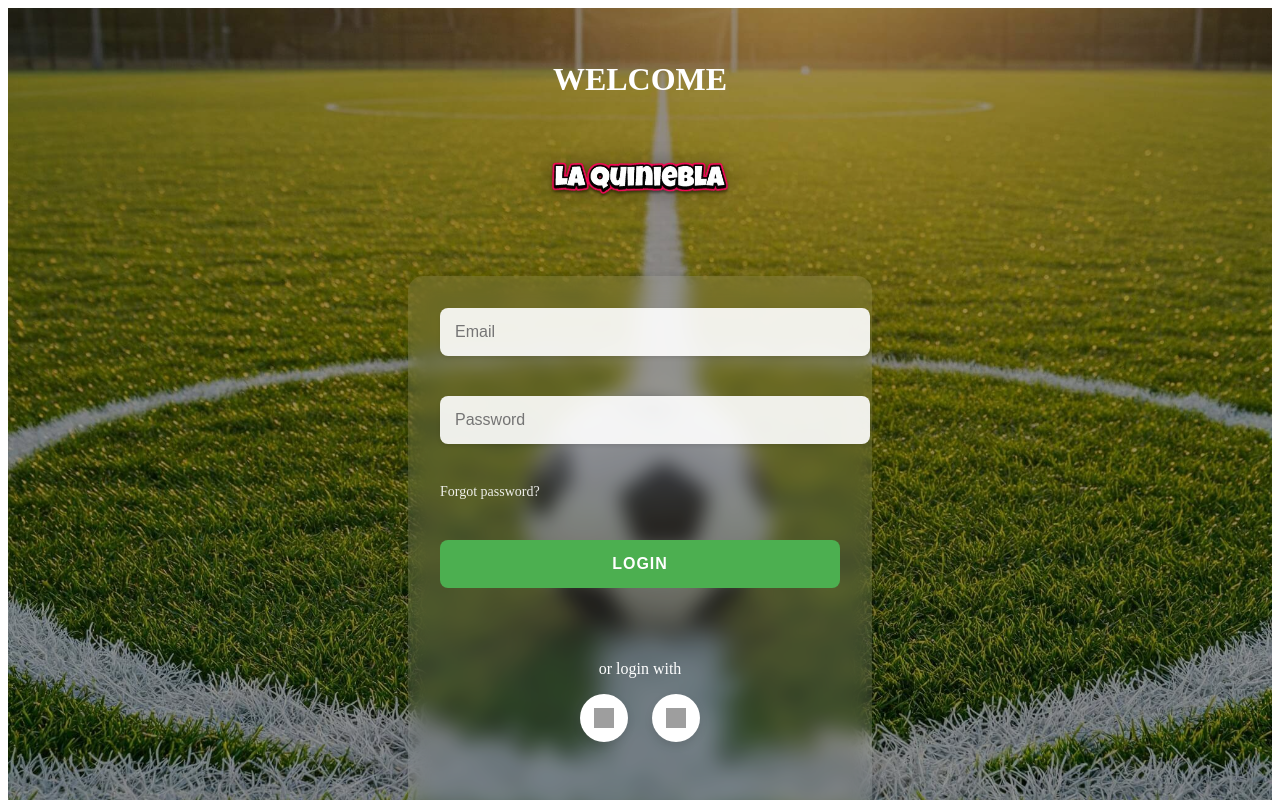
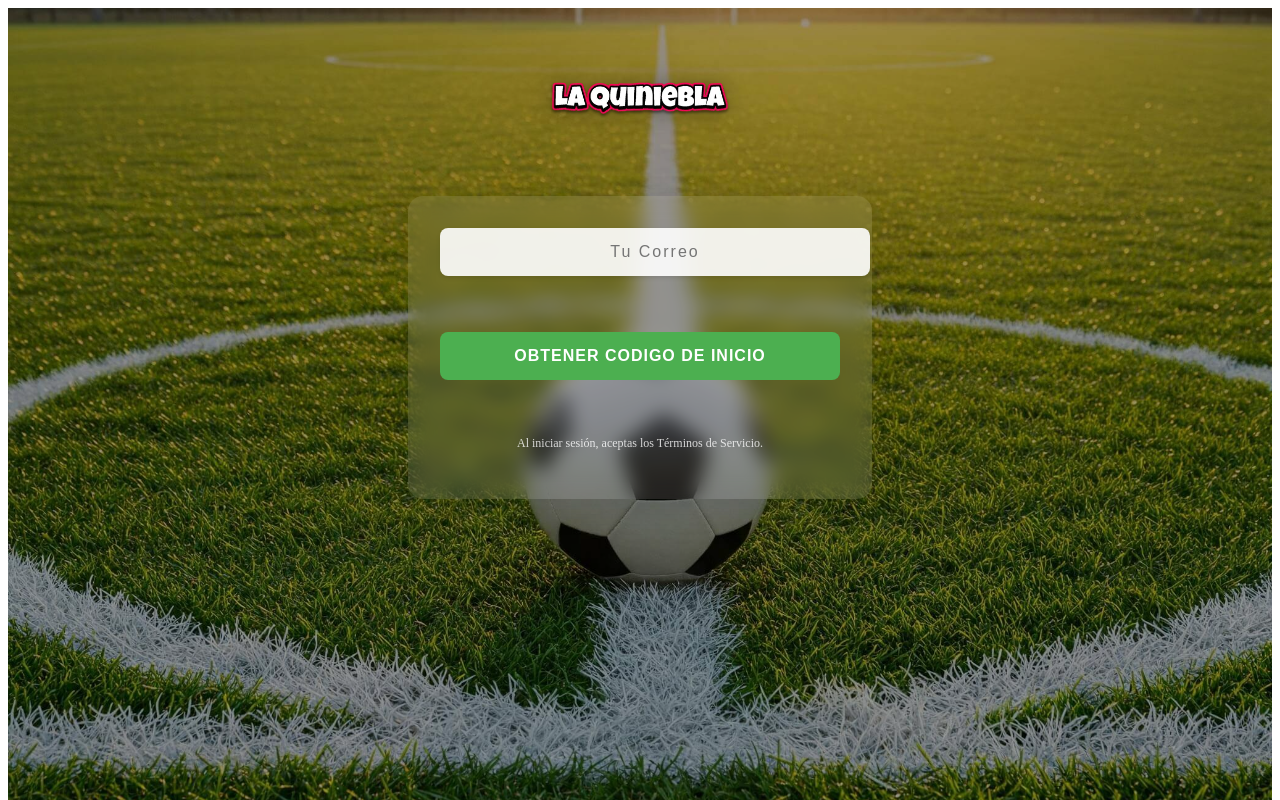
Before and after one commit to chubuntuarc/la-quiniebla-mx, a Next.js app: page /login in a window 1280 px wide. Shown: the top 800 px of the page. Built offline with nearby package versions, Linux system fonts and the light colour scheme; grey boxes are pictures that could not be loaded.

Commit message:
Login code screen

```diff
--- a/components/LoginScreen.jsx
+++ b/components/LoginScreen.jsx
@@ -5,12 +5,36 @@ import styles from './LoginScreen.module.css';
 
 const LoginScreen = () => {
   const [email, setEmail] = useState('');
-  const [password, setPassword] = useState('');
+  const [code, setCode] = useState('');
+  const [codeSent, setCodeSent] = useState(false);
   const [error, setError] = useState('');
   const [isLoading, setIsLoading] = useState(false);
   const router = useRouter();
 
-  const handleLogin = async (e) => {
+  const handleRequestCode = async (e) => {
+    e.preventDefault();
+    setError('');
+    setIsLoading(true);
+
+    try {
+      const result = await signIn('email', {
+        email,
+        redirect: false,
+      });
+
+      if (result.error) {
+        setError(result.error);
+      } else {
+        setCodeSent(true);
+      }
+    } catch (err) {
+      setError('An unexpected error occurred');
+    } finally {
+      setIsLoading(false);
+    }
+  };
+
+  const handleVerifyCode = async (e) => {
     e.preventDefault();
     setError('');
     setIsLoading(true);
@@ -18,7 +42,7 @@ const LoginScreen = () => {
     try {
       const result = await signIn('credentials', {
         email,
-        password,
+        code,
         redirect: false,
       });
 
@@ -45,7 +69,6 @@ const LoginScreen = () => {
   return (
     <div className={styles.container}>
       <div className={styles.welcomeSection}>
-        <h1>WELCOME</h1>
         <img
           src="/quiniebla.webp"
           alt="Quiniela Pro Logo"
@@ -53,42 +76,52 @@ const LoginScreen = () => {
         />
       </div>
 
-      <form onSubmit={handleLogin} className={styles.loginForm}>
+      <form onSubmit={codeSent ? handleVerifyCode : handleRequestCode} className={styles.loginForm}>
         <div className={styles.inputGroup}>
           <input
             type="email"
-            placeholder="Email"
+            placeholder="Tu Correo"
             value={email}
             onChange={(e) => setEmail(e.target.value)}
             className={styles.input}
+            disabled={codeSent}
           />
         </div>
 
-        <div className={styles.inputGroup}>
-          <input
-            type="password"
-            placeholder="Password"
-            value={password}
-            onChange={(e) => setPassword(e.target.value)}
-            className={styles.input}
-          />
-        </div>
+        {codeSent && (
+          <div className={styles.inputGroup}>
+            <input
+              type="text"
+              placeholder="Ingresa el codigo"
+              value={code}
+              onChange={(e) => setCode(e.target.value)}
+              className={styles.input}
+            />
+          </div>
+        )}
 
         {error && <div className={styles.error}>{error}</div>}
-
-        <a href="/forgot-password" className={styles.forgotPassword}>
-          Forgot password?
-        </a>
 
         <button
           type="submit"
           className={styles.loginButton}
           disabled={isLoading}
         >
-          {isLoading ? 'LOGGING IN...' : 'LOGIN'}
+          {isLoading ? 'PROCESANDO...' : codeSent ? 'VERIFICAR CODIGO' : 'OBTENER CODIGO DE INICIO'}
         </button>
 
-        <div className={styles.socialLogin}>
+        {codeSent && (
+          <button
+            type="button"
+            className={styles.resendButton}
+            onClick={handleRequestCode}
+            disabled={isLoading}
+          >
+            Reenviar codigo
+          </button>
+        )}
+
+        {/* <div className={styles.socialLogin}>
           <p>or login with</p>
           <div className={styles.socialButtons}>
             <button
@@ -108,16 +141,12 @@ const LoginScreen = () => {
               <img src="/apple-icon.png" alt="Apple login" />
             </button>
           </div>
-        </div>
+        </div> */}
 
         <p className={styles.terms}>
-          By logging in, you are agreeing to the Terms of Service.
+          Al iniciar sesión, aceptas los Términos de Servicio.
         </p>
 
-        <div className={styles.signup}>
-          <span>DON'T HAVE AN ACCOUNT? </span>
-          <a href="/signup">SIGN UP</a>
-        </div>
       </form>
     </div>
   );
--- a/components/LoginScreen.module.css
+++ b/components/LoginScreen.module.css
@@ -66,6 +66,8 @@
   font-size: 16px;
   transition: all 0.3s ease;
   box-shadow: 0 2px 4px rgba(0, 0, 0, 0.1);
+  letter-spacing: 2px;
+  text-align: center;
 }
 
 .input:focus {
@@ -74,18 +76,7 @@
   box-shadow: 0 4px 8px rgba(0, 0, 0, 0.2);
 }
 
-.forgotPassword {
-  color: rgba(255, 255, 255, 0.9);
-  text-decoration: none;
-  font-size: 14px;
-  transition: all 0.3s ease;
-}
-
-.forgotPassword:hover {
-  color: white;
-  text-decoration: underline;
-}
-
+.requestCodeButton,
 .loginButton {
   background: #4CAF50;
   color: white;
@@ -99,8 +90,10 @@
   font-weight: bold;
   text-transform: uppercase;
   letter-spacing: 1px;
+  width: 100%;
 }
 
+.requestCodeButton:hover:not(:disabled),
 .loginButton:hover:not(:disabled) {
   background: #45a049;
   transform: translateY(-2px);
```
